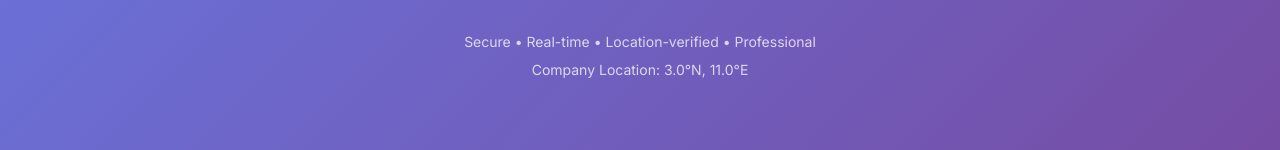
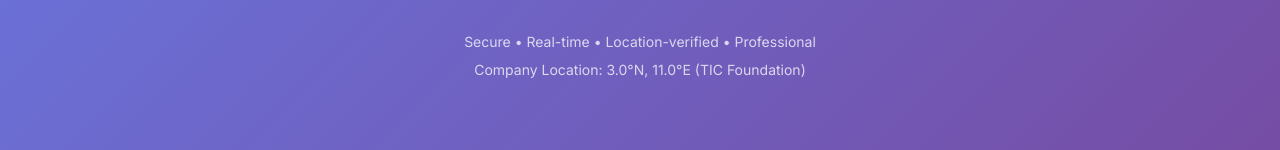
Before and after one commit to IBRAHIMFONYUY/TicMark, a plain HTML site: page index.html in a window 1280 px wide. Shown: the part 581-731 px from the top of the page. Drawn offline with nearby package versions, Linux system fonts and the light colour scheme; no server answers.

Commit message:
new update

```diff
--- a/index.html
+++ b/index.html
@@ -258,7 +258,7 @@
 
           <div class="text-sm opacity-75">
             <p>Secure • Real-time • Location-verified • Professional</p>
-            <p class="mt-2">Company Location: 3.0°N, 11.0°E</p>
+            <p class="mt-2">Company Location: 3.0°N, 11.0°E (TIC Foundation)</p>
           </div>
         </div>
       </div>
```
